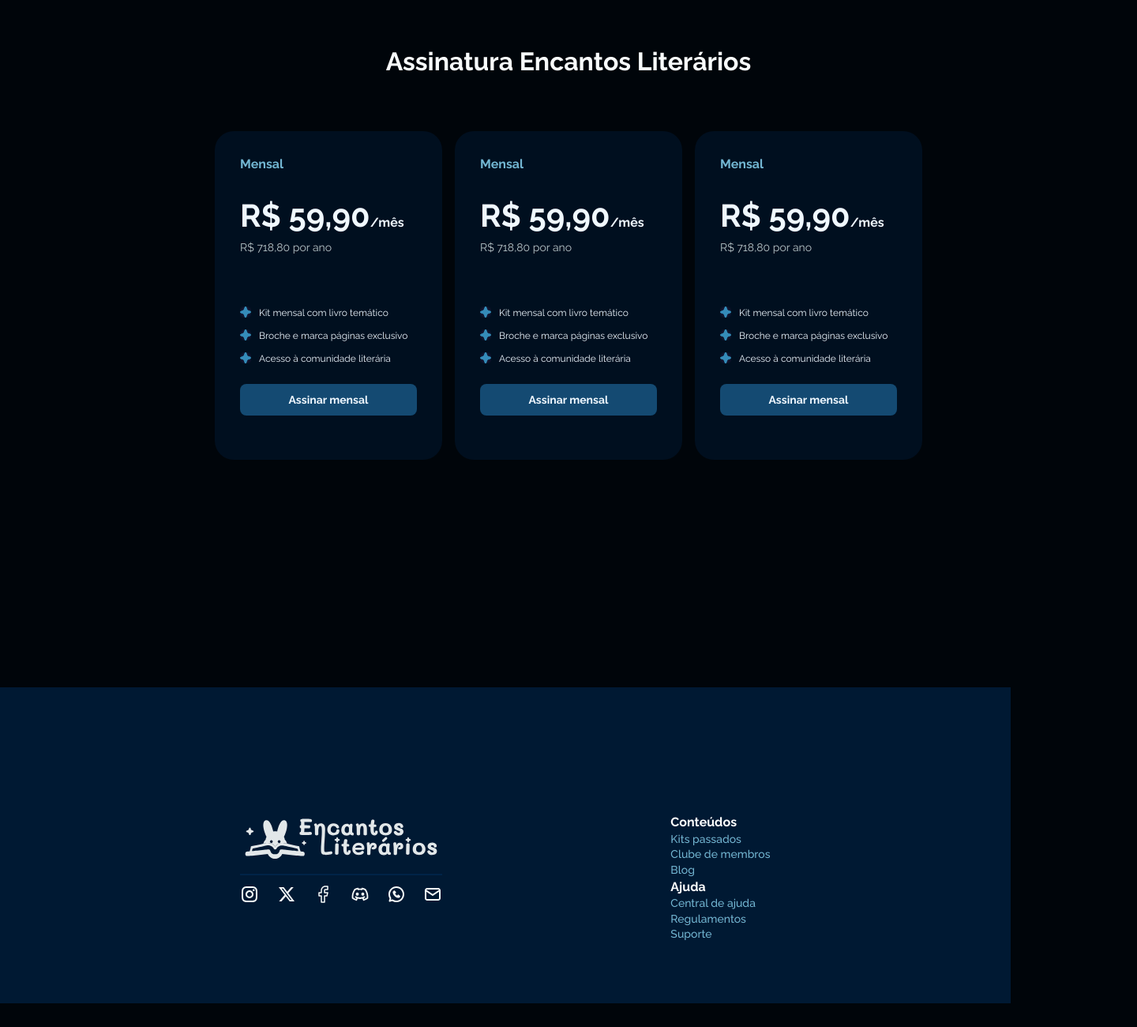
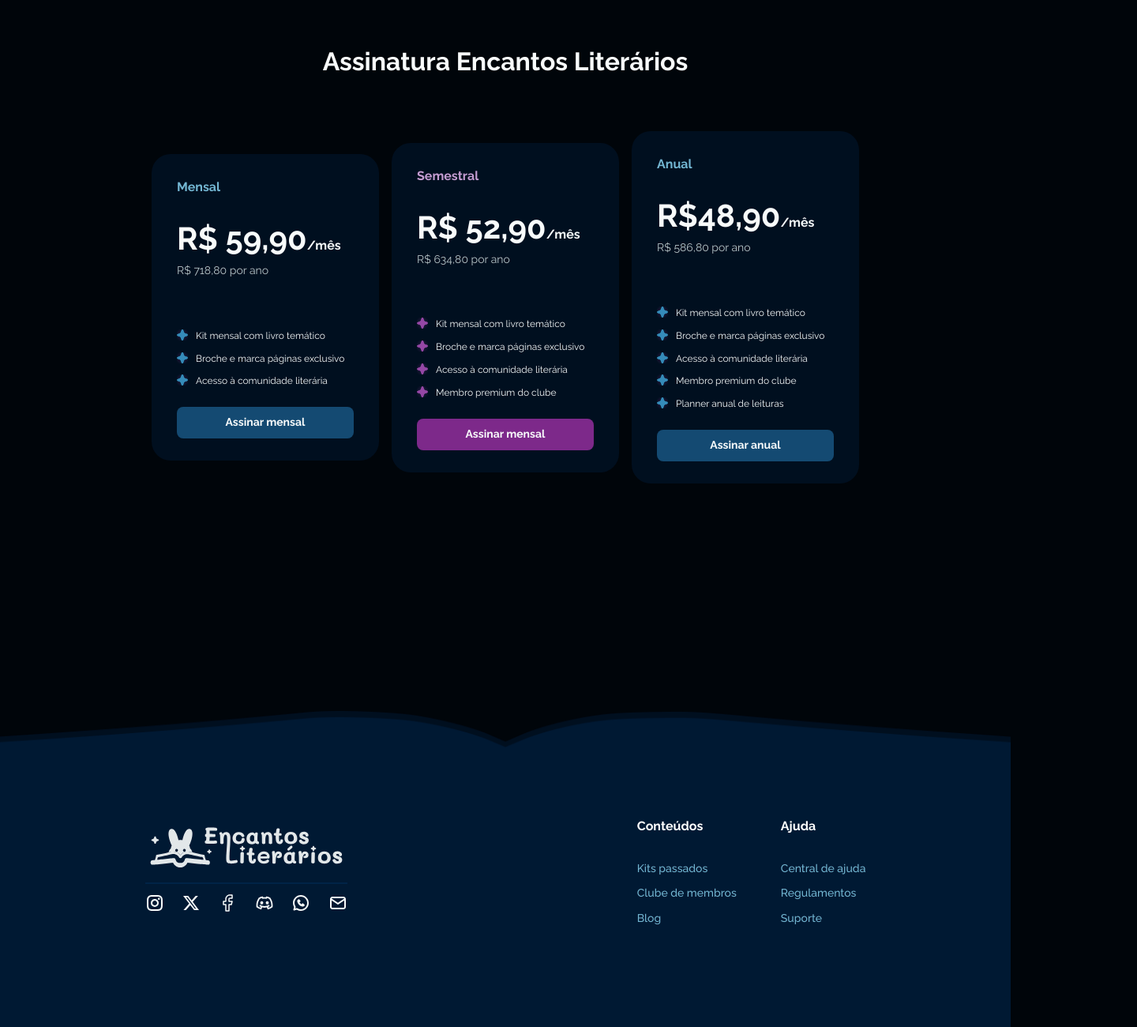
Before and after one commit to dyingsoldier/Clube-de-assinatura, a plain HTML site: page index.html in a window 1280 px wide. Shown: the part 2664-3964 px from the top of the page at 79% size, 1440 px wide, since content can reach past the window. Before the commit the page ends 3934 px from the top, so only its background shows below. Drawn offline with Linux system fonts and the light colour scheme.

Commit message:
ajustes na sessão pricing e footer

```diff
--- a/index.html
+++ b/index.html
@@ -80,7 +80,7 @@
   <section class="pricing">
     <h2>Assinatura Encantos Literários</h2>
 
-    <div>
+    <div class="cards">
       <div class="card">
         <div class="card-top">
           <h3>Mensal</h3>
@@ -101,9 +101,9 @@
 
       <div class="card">
         <div class="card-top">
-          <h3>Mensal</h3>
-          <span>R$ 59,90<small>/mês</small></span>
-          <span>R$ 718,80 por ano</span>
+          <h3>Semestral</h3>
+          <span>R$ 52,90<small>/mês</small></span>
+          <span>R$ 634,80 por ano</span>
         </div>
 
         <div class="card-bottom">
@@ -111,17 +111,18 @@
             <li>Kit mensal com livro temático</li>
             <li>Broche e marca páginas exclusivo</li>
             <li>Acesso à comunidade literária</li>
+            <li>Membro premium do clube</li>
           </ul>
 
-          <button class="btn-2">Assinar mensal</button>
+          <button class="btn">Assinar mensal</button>
         </div>
       </div>
 
       <div class="card">
         <div class="card-top">
-          <h3>Mensal</h3>
-          <span>R$ 59,90<small>/mês</small></span>
-          <span>R$ 718,80 por ano</span>
+          <h3>Anual</h3>
+          <span>R$48,90<small>/mês</small></span>
+          <span>R$ 586,80 por ano</span>
         </div>
 
         <div class="card-bottom">
@@ -129,9 +130,11 @@
             <li>Kit mensal com livro temático</li>
             <li>Broche e marca páginas exclusivo</li>
             <li>Acesso à comunidade literária</li>
+            <li>Membro premium do clube</li>
+            <li>Planner anual de leituras</li>
           </ul>
 
-          <button class="btn-2">Assinar mensal</button>
+          <button class="btn-2">Assinar anual</button>
         </div>
       </div>
     </div>
@@ -139,7 +142,6 @@
   </section>
 
   <footer>
-
     <div class="nav-left">
       <img src="assets/icons/logo-horizontal.svg" alt="">
       <div class="linha"></div>
@@ -167,29 +169,45 @@
     </div>
 
       <div class="nav-right">
-      <nav class="links">
+        <nav>
+          <div>
             <h2>Conteúdos</h2>
             <a href="#">
-          <li role="list">
-            <ul>Kits passados</ul>
-            <ul>Clube de membros</ul>
-            <ul>Blog</ul>
-          </li>
+              <span>
+                Kits passados
+            </span>
           </a>
 
+          <a href="#">
+            <span>
+              Clube de membros
+            </span>
+          </a>
+
+          <a href="#">
+            <span>
+              Blog
+            </span>
+          </a>
+
+          </div>
+
+          <div>
             <h2>Ajuda</h2>
             <a href="#">
-          <li role="list">
-            <ul>Central de ajuda</ul>
-            <ul>Regulamentos</ul>
-            <ul>Suporte</ul>
-          </li>
+              <span>Central de ajuda</span>
             </a>
 
+            <a href="#">
+              <span>Regulamentos</span>
+            </a>
+
+            <a href="#">
+              <span>Suporte</span>
+            </a>
+          </div>
         </nav>
       </div>
-
-
   </footer>
 </body>
 </html>
--- a/style/cards.css
+++ b/style/cards.css
@@ -1,12 +1,13 @@
 .card{
-  width: 18rem;
-  height: 26rem;
+  width: 100%;
+  max-width: 18rem;
+
   border-radius: 1.5rem ;
   background-color: var(--shape-base);
   padding-inline: 2rem;
   padding-block: 2rem 1.75rem;
 
-  color: aliceblue;
+  color: var(--text-tittle);
 }
 
 .card:hover{
@@ -49,6 +50,8 @@
     gap: .75rem;
 
     & li{
+      width: 14rem;
+      height: auto;
       font: var(--fw-base) var(--fs-12) var(--ff-raleway);
       background: url(../assets/icons/star.svg) no-repeat;
       background-size: .875rem;
--- a/style/footer.css
+++ b/style/footer.css
@@ -1,28 +1,26 @@
 & footer{
-  --max-width: 70rem;
-  width: min(var(--max-width), 100% - 2.5rem * 2);
-
-  padding-inline: 10rem;
-  padding-block: 10rem;
-  margin-inline: auto;
-
-
   width: 100%;
   max-width: 240rem;
+  margin-inline: auto;
   height: 25rem;
 
+  display: flex;
+  align-items: center;
   justify-content: space-between;
-  display: flex;
 
   background-image: url(../assets/images/book-trace-background.png);
   background-repeat: no-repeat;
+  background-size: cover;
   background-position: center;
   margin-top: 18rem;
+}
 
 & .nav-left{
-    margin-inline: auto;
+  padding: 0;
+
   display: flex;
   flex-direction: column;
+  margin-inline: auto;
 
   & img[src*="horizontal"]{
     width: 16rem;
@@ -37,6 +35,7 @@
 
   & .social-icons{
     display: flex;
+    flex-direction: row;
     align-items: center;
     justify-content: space-between;
 
@@ -50,25 +49,39 @@
 
 & .nav-right{
   margin-inline: auto;
+  flex-direction: row;
+  padding-top: .5rem;
+
+  & nav {
+    margin-inline: auto;
+    display: flex;
+    flex-direction: row;
+    gap: 3.5rem;
   }
 
+  & div:nth-child(1){
+    display: flex;
+    flex-direction: column;
+    align-items: flex-start;
 
-    & nav {
+    gap: .75rem;
+  }
+
+  & div:nth-child(2){
+    display: flex;
+    flex-direction: column;
+    align-items: flex-start;
+    gap: .75rem;
+  }
+
   &  h2{
       color: white;
       font: var(--fw-bold) var(--fs-16) var(--ff-raleway);
+      margin-bottom: 1.25rem;
     }
 
-    & ul{
+  & span{
     font: var(--fw-md) var(--fs-14) var(--ff-raleway);
     color: var(--blue-light);
   }
 }
-
-  & nav.links{
-    & a{
-      display: flex;
-    }
-  }
-
-}
--- a/style/pricing.css
+++ b/style/pricing.css
@@ -1,10 +1,7 @@
 & section.pricing{
-  --max-width: 70rem;
-  width: min(var(--max-width), 100% - 2.5rem * 2);
+  width: 100%;
+  max-width: 240rem;
   margin-inline: auto;
-  width: 90rem;
-  height: auto;
-
 
   & > div{
     display: flex;
@@ -20,4 +17,21 @@
     margin-top: 12rem;
     margin-bottom: 3.5rem;
   }
+
+  & .card:nth-child(2){
+
+    & h3{
+      color: var(--pink-light);
+    }
+    & .btn{
+      width: 100%;
+    }
+
+    & .card-bottom{
+      & li{
+        background-image: url(../assets/icons/star-purple-card.svg);
+        background-repeat: no-repeat;
+      }
+    }
+  }
 }
```
Also changed, not shown: assets/icons/star-purple-card.svg (added). Lines whose indentation alone changed are shown as unchanged.
